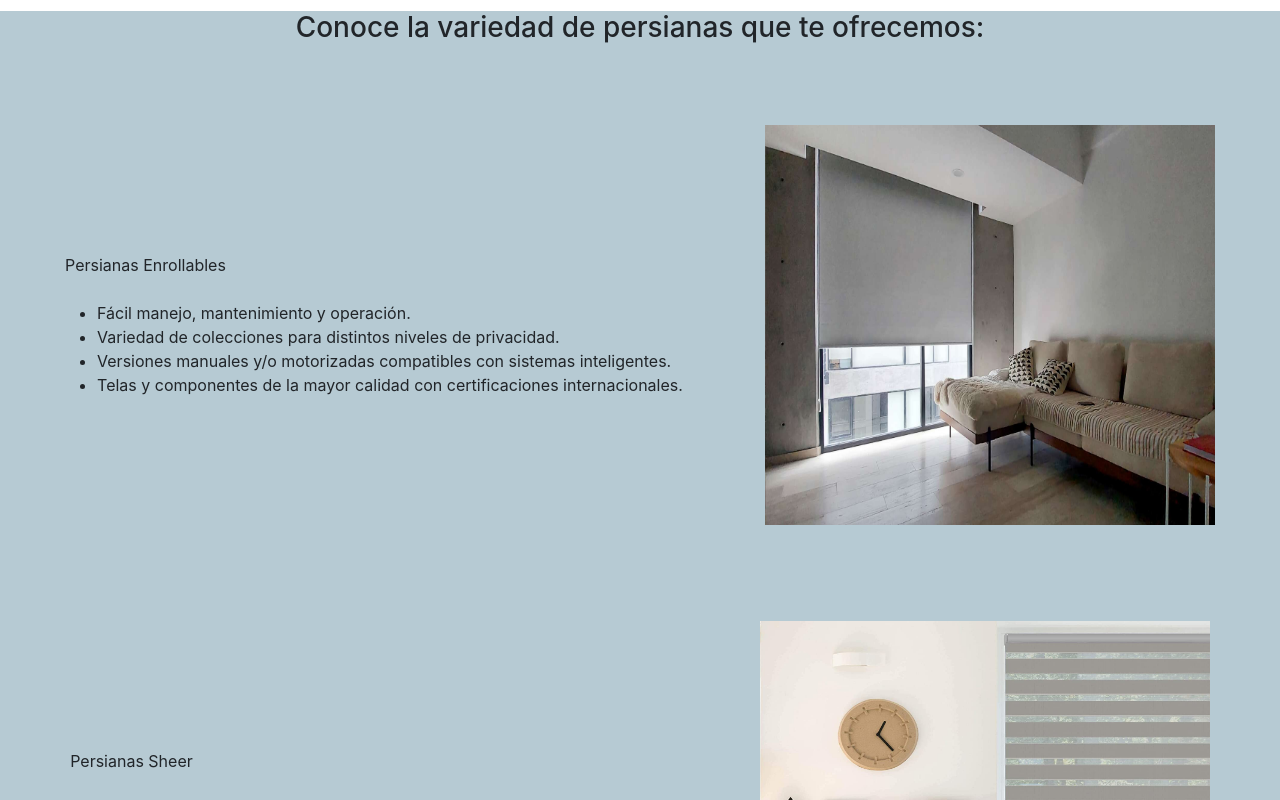
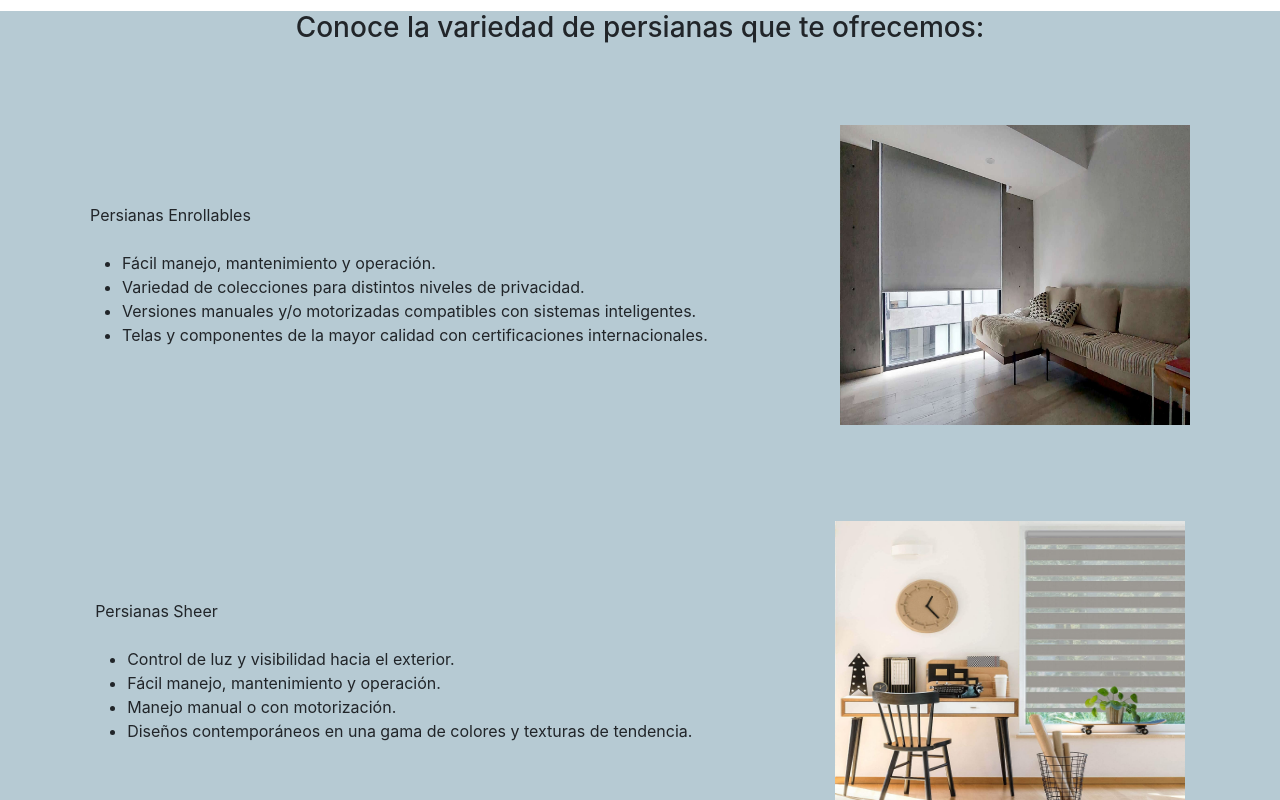
Before and after one commit to merb26/PersianasInterama, a React (Create React App) app: page / in a window 1280 px wide. Shown: the part 780-1580 px from the top of the page. Built offline with nearby package versions, Linux system fonts and the light colour scheme.

Commit message:
mejoras en varias secciones

```diff
--- a/src/App.jsx
+++ b/src/App.jsx
@@ -1,6 +1,6 @@
 import Menu from './components/encabezado/menu/menu'
 import Footer from './components/footer/footer';
-import { Blinds } from './components/home/blinds/Blinds';
+import Blinds from './components/home/blinds/Blinds';
 import Description from './components/home/description/description';
 import FrontPage from './components/home/front page/front_page';
 
--- a/src/components/home/blinds/Blinds.css
+++ b/src/components/home/blinds/Blinds.css
@@ -1,3 +1,3 @@
 .blinds {
-  background-color: #b6cad3;
-} /*# sourceMappingURL=Blinds.css.map */
+  background-color: #B6CAD3;
+}/*# sourceMappingURL=Blinds.css.map */
--- a/src/components/home/blinds/Blinds.jsx
+++ b/src/components/home/blinds/Blinds.jsx
@@ -1,6 +1,6 @@
 import './blinds.css'
 
-export const Blinds = () => {
+const Blinds = () => {
 
     const blinds = [
         {
@@ -50,7 +50,7 @@ export const Blinds = () => {
                                         })
                                     }
                                 </div>
-                                <img height={400} width={450} src={`./assets/${blind.img}`} alt={blind.name} />
+                                <img height={300} width={350} src={`./assets/${blind.img}`} alt={blind.name} />
                             </div>
 
                         )
@@ -60,3 +60,5 @@ export const Blinds = () => {
         </>
     )
 }
+
+export default Blinds
--- a/src/components/home/blinds/Blinds.scss
+++ b/src/components/home/blinds/Blinds.scss
@@ -1,11 +1,3 @@
 .blinds {
     background-color: #B6CAD3;
-
-    &__box {
-
-
-        // img {
-        //     margin-left: 100px;
-        // }
-    }
 }
--- a/src/components/home/front page/front_page.css
+++ b/src/components/home/front page/front_page.css
@@ -1,14 +1,8 @@
 .image {
-  display: flex;
-  justify-content: center;
-  align-items: center;
   background: url("./img/portada.jpg") center/cover no-repeat;
   height: 500px;
 }
 .image__container {
-  display: flex;
-  justify-content: center;
-  align-items: center;
   background-color: rgba(245, 245, 220, 0.3);
   height: 90px;
   width: 750px;
--- a/src/components/home/front page/front_page.jsx
+++ b/src/components/home/front page/front_page.jsx
@@ -3,8 +3,8 @@ import './front_page.css'
 const FrontPage = () => {
     return (
         <>
-            <div className="image">
-                <div className='image__container'>
+            <div className="image d-flex justify-content-center align-items-center">
+                <div className='image__container d-flex justify-content-center align-items-center'>
                     <h1 className='image__container__title'>Decoración de cortinas y persianas</h1>
                 </div>
             </div>
--- a/src/components/home/front page/front_page.scss
+++ b/src/components/home/front page/front_page.scss
@@ -1,14 +1,8 @@
 .image {
-    display: flex;
-    justify-content: center;
-    align-items: center;
     background: url('./img/portada.jpg') center / cover no-repeat;
     height: 500px;
 
     &__container {
-        display: flex;
-        justify-content: center;
-        align-items: center;
         background-color: rgb(245, 245, 220, .3);
         height: 90px;
         width: 750px;
```
Also changed, not shown: 1 other file (tests, documents, lock files or other folders).
